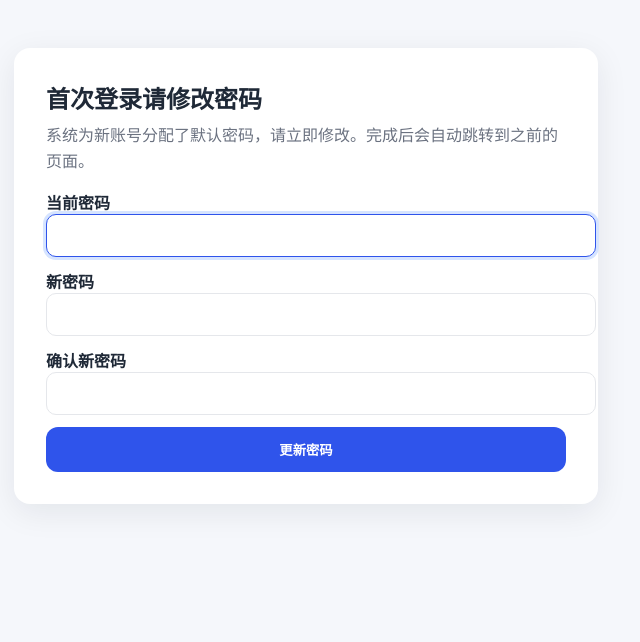
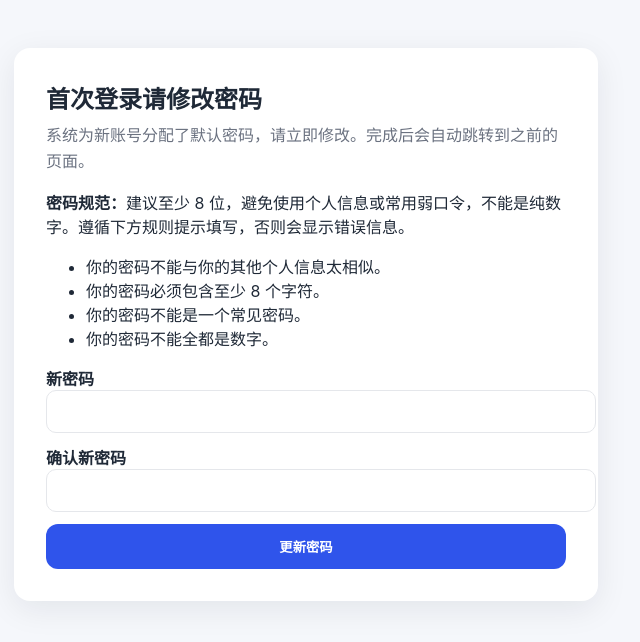
Before and after one commit to PakleFlady/Database-Course-Design, a Django app: page /accounts/password-change/ in a window 1280 px wide. Shown: the top 642 px of the page, without its empty margins (334-974 px from the left). Run offline with Django 5.2, Linux system fonts and the light colour scheme; the visitor is signed in with stand-in values (Sample User, id 1).

Commit message:
Simplify forced password change and show rules

```diff
--- a/registrar/templates/registration/force_password_change_form.html
+++ b/registrar/templates/registration/force_password_change_form.html
@@ -6,20 +6,37 @@
 {% block content %}
 <h1>首次登录请修改密码</h1>
 <p>系统为新账号分配了默认密码，请立即修改。完成后会自动跳转到之前的页面。</p>
+<div class="callout">
+  <strong>密码规范：</strong>建议至少 8 位，避免使用个人信息或常用弱口令，不能是纯数字。遵循下方规则提示填写，否则会显示错误信息。
+  {% if form.new_password1.help_text %}
+    <div class="help">{{ form.new_password1.help_text|safe }}</div>
+  {% endif %}
+</div>
 
 <form method="post" novalidate>
   {% csrf_token %}
-  <div>
-    <label for="id_old_password">当前密码</label>
-    {{ form.old_password }}
-  </div>
-  <div>
+
+  {% if form.non_field_errors %}
+  <ul class="errorlist">
+    {% for error in form.non_field_errors %}
+      <li>{{ error }}</li>
+    {% endfor %}
+  </ul>
+  {% endif %}
+
+  <div class="form-field{% if form.new_password1.errors %} has-error{% endif %}">
     <label for="id_new_password1">新密码</label>
     {{ form.new_password1 }}
+    {% for error in form.new_password1.errors %}
+      <div class="errorlist"><span>{{ error }}</span></div>
+    {% endfor %}
   </div>
-  <div>
+  <div class="form-field{% if form.new_password2.errors %} has-error{% endif %}">
     <label for="id_new_password2">确认新密码</label>
     {{ form.new_password2 }}
+    {% for error in form.new_password2.errors %}
+      <div class="errorlist"><span>{{ error }}</span></div>
+    {% endfor %}
   </div>
   <input type="hidden" name="next" value="{{ next }}" />
   <input type="submit" value="更新密码" class="button" />
--- a/registrar/views.py
+++ b/registrar/views.py
@@ -1,6 +1,7 @@
 """Views for authentication helpers and self-service portals."""
 from __future__ import annotations
 
+from django.contrib.auth.forms import SetPasswordForm
 from django.contrib.auth.mixins import LoginRequiredMixin
 from django.contrib.auth.views import (
     LoginView,
@@ -22,6 +23,7 @@ from .models import CourseSection, StudentRequest, UserSecurity
 class ForcePasswordChangeView(LoginRequiredMixin, PasswordChangeView):
     template_name = "registration/force_password_change_form.html"
     success_url = reverse_lazy("password_change_done")
+    form_class = SetPasswordForm
 
     def form_valid(self, form):
         response = super().form_valid(form)
```
